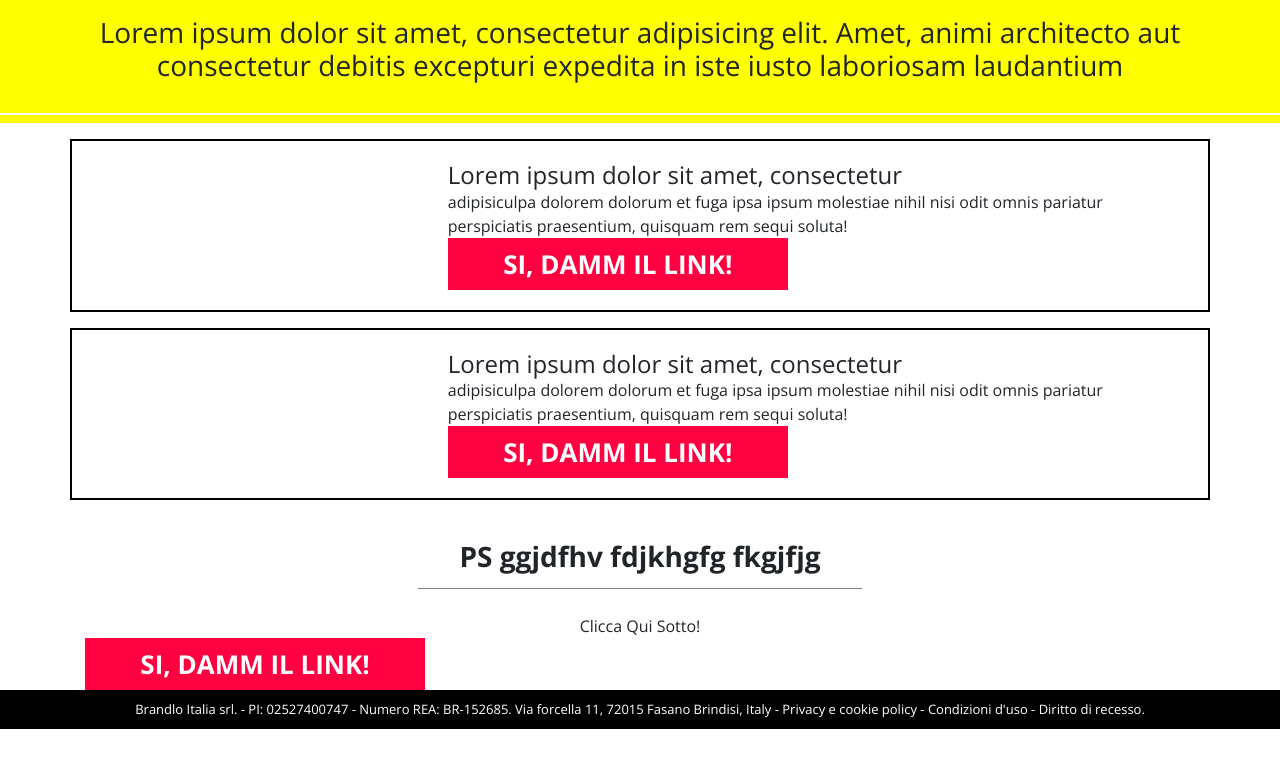
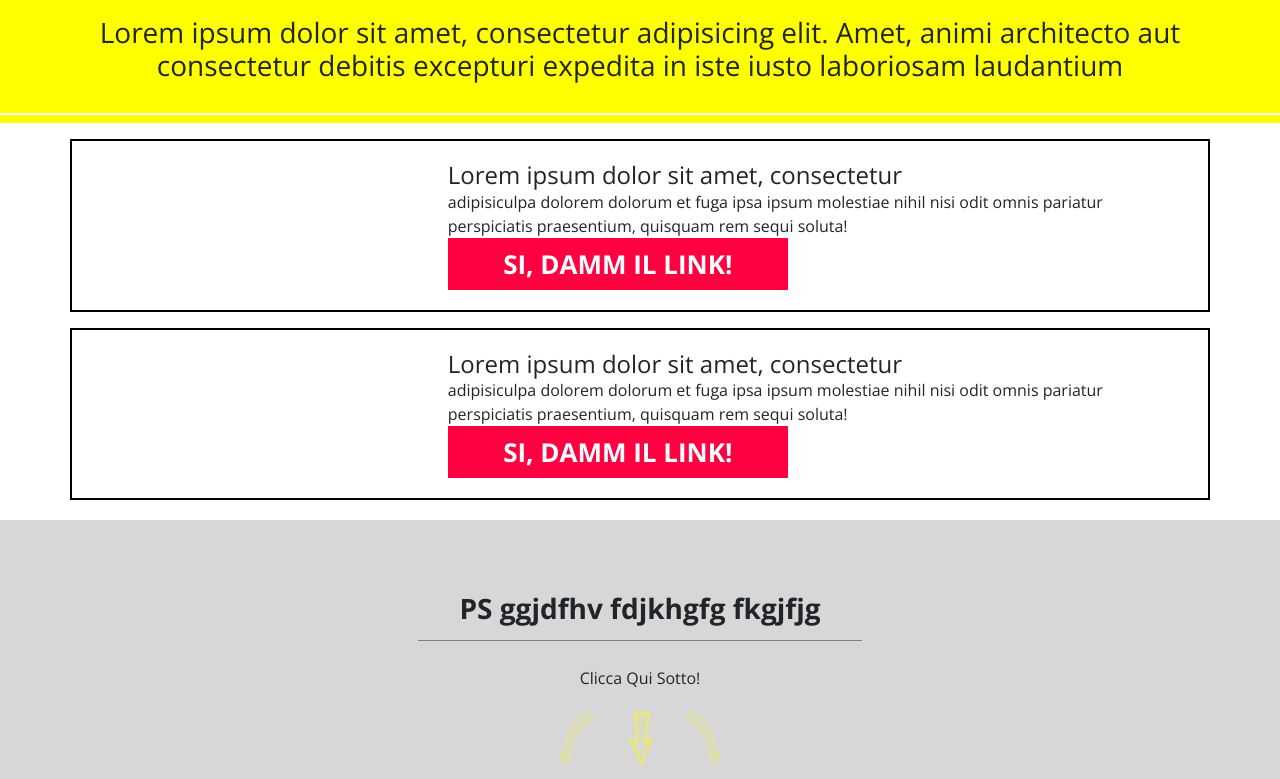
Before and after one commit to nazmariam/salesnext, a plain HTML site: page index.html in a window 1280 px wide. Shown: the part 3160-3939 px from the top of the page. Before the commit the page ends 3889 px from the top, so only its background shows below. Drawn offline with nearby package versions, Linux system fonts and the light colour scheme.

Commit message:
backbone done

```diff
--- a/css/style.css
+++ b/css/style.css
@@ -1281,6 +1281,9 @@ form {
 
 /*----------------------bonus-------------------*/
 
+.bonus-section {
+  padding: 0px 20px 20px;
+}
 .bonus-stripe {
   background: yellow;
   position: relative;
@@ -1327,13 +1330,17 @@ form {
 
 /*---------------------- PS--------------*/
 
-.PS h3 {
+.footer {
+  background: #d7d7d7;
+  padding: 32px 0;
+}
+.footer h3 {
   font-weight: 900;
   text-align: center;
   position: relative;
   margin: 40px 0;
 }
-.PS h3::after {
+.footer h3::after {
   position: absolute;
   top: 48px;
   content: '';
@@ -1343,20 +1350,24 @@ form {
   width: 40%;
   left: 30%;
 }
-.PS span {
+.footer span {
   display: block;
   text-align: center;
 }
-.PS .standard-button::before {
+.footer .standard-button {
+  margin: 92px auto;
+  position: relative;
+}
+.footer .standard-button::before {
   position: absolute;
   content: url(../images/arrows.png);
   left: 50%;
   margin-left: -80px;
-  top: 0;
-  -webkit-animation: downarrow 0.6s infinite alternate ease-in-out;
-}
-
-/*---------------------- END PS--------------*/
+  top: -72px;
+  animation: downarrow 0.6s infinite alternate ease-in-out;
+}
+
+/*---------------------- END footer--------------*/
 
 
 
--- a/index.html
+++ b/index.html
@@ -314,7 +314,7 @@
    </section>
 
 
-    <section class="PS">
+    <section class="footer">
         <div class="container">
             <h3>PS ggjdfhv fdjkhgfg fkgjfjg </h3>
             <span>Clicca Qui Sotto!</span>
```
